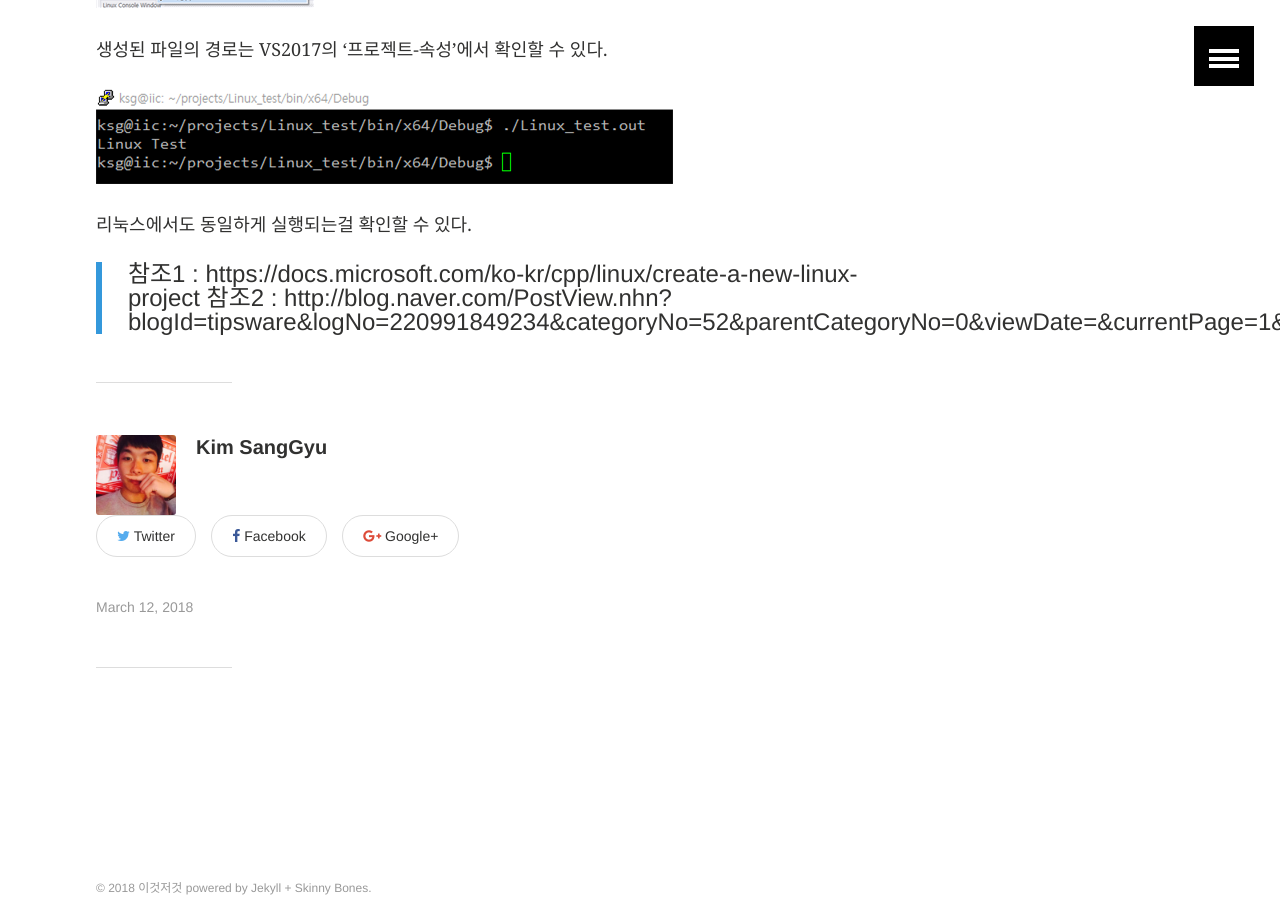
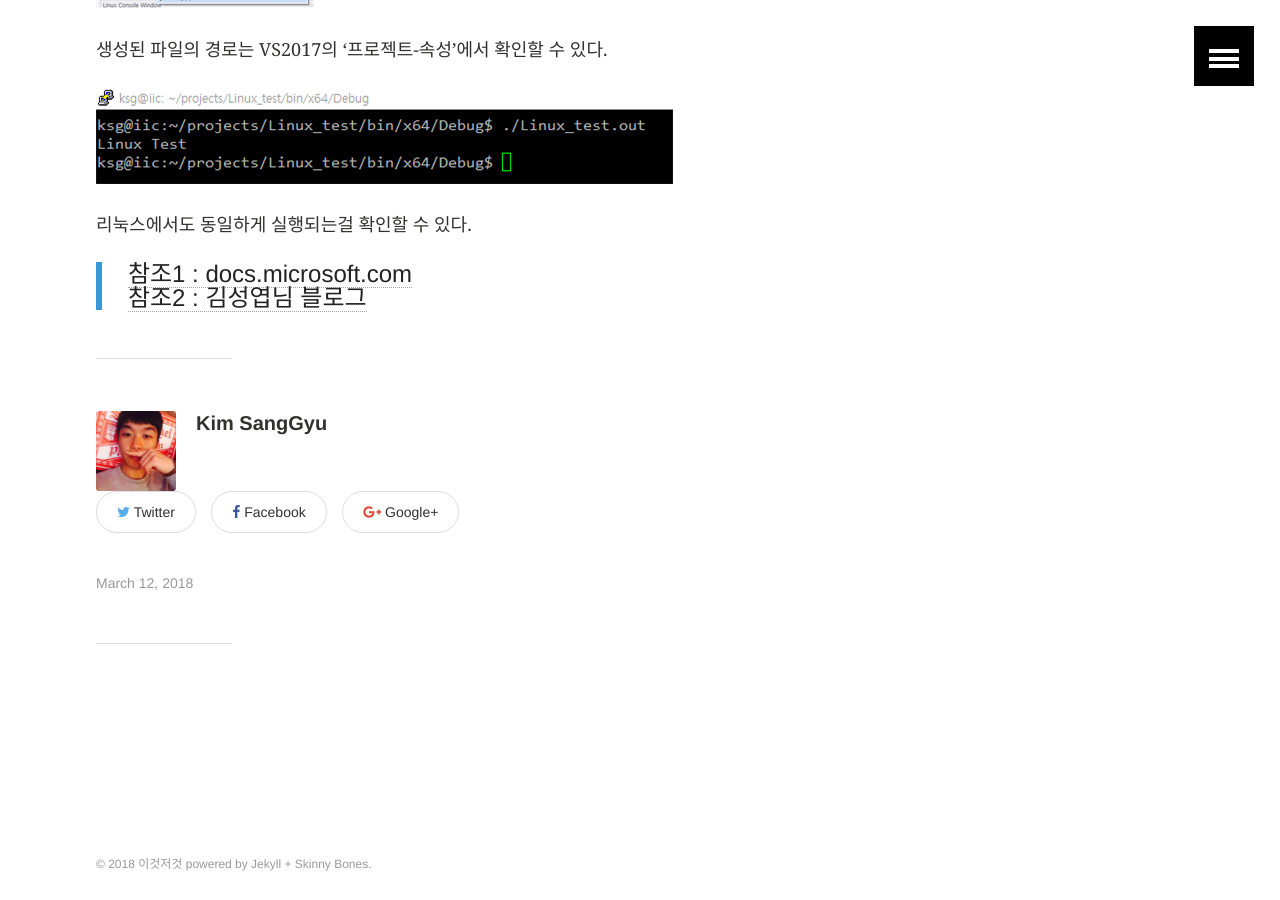
Before and after one commit to anroniogi/anroniogi.github.io, a Jekyll site: the page built from _posts/개발환경/2018-03-12-Visual Studio로 Linux 코딩하기.md, in a window 1280 px wide and 900 px high, scrolled down 5815 px. Built offline with Jekyll 4.4.1, drawn with Linux system fonts in a browser that asks for light colours; comment, search, counter and statistics services are not loaded.

Commit message:
post lint edit

```diff
--- a/_posts/개발환경/2018-03-12-Visual Studio로 Linux 코딩하기.md
+++ b/_posts/개발환경/2018-03-12-Visual Studio로 Linux 코딩하기.md
@@ -95,5 +95,5 @@ $ sudo apt-get install openssh-server g++ gdb gdbserver
 리눅스에서도 동일하게 실행되는걸 확인할 수 있다.
 
 
->참조1 : https://docs.microsoft.com/ko-kr/cpp/linux/create-a-new-linux-project
->참조2 : http://blog.naver.com/PostView.nhn?blogId=tipsware&logNo=220991849234&categoryNo=52&parentCategoryNo=0&viewDate=&currentPage=1&postListTopCurrentPage=1&from=postView
+>[참조1 : docs.microsoft.com](https://docs.microsoft.com/ko-kr/cpp/linux/create-a-new-linux-project)
+>[참조2 : 김성엽님 블로그]( http://blog.naver.com/PostView.nhn?blogId=tipsware&logNo=220991849234&categoryNo=52&parentCategoryNo=0&viewDate=&currentPage=1&postListTopCurrentPage=1&from=postView)
```
